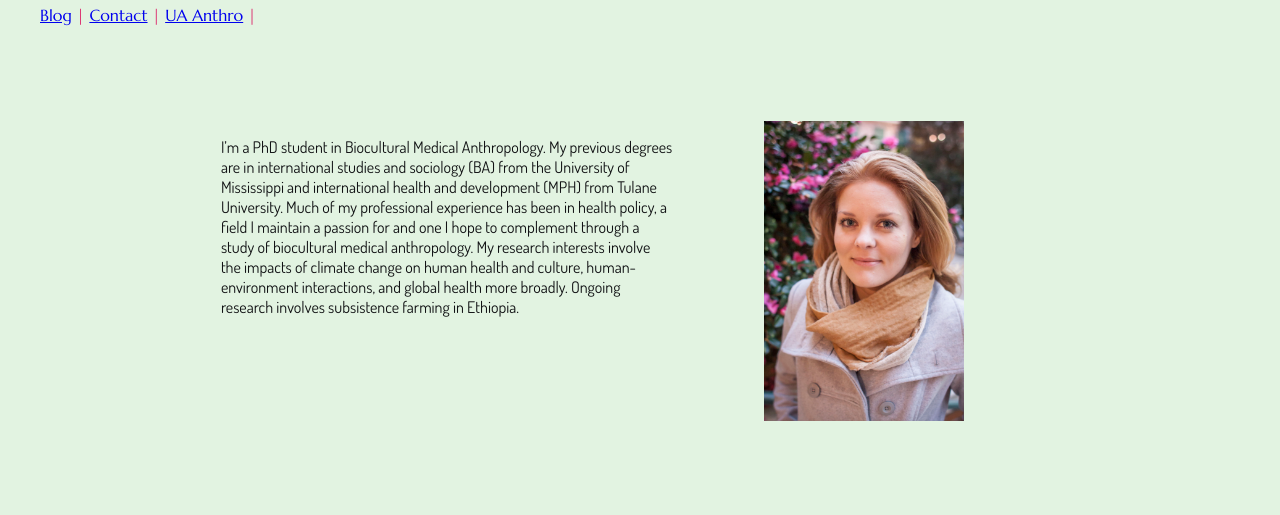
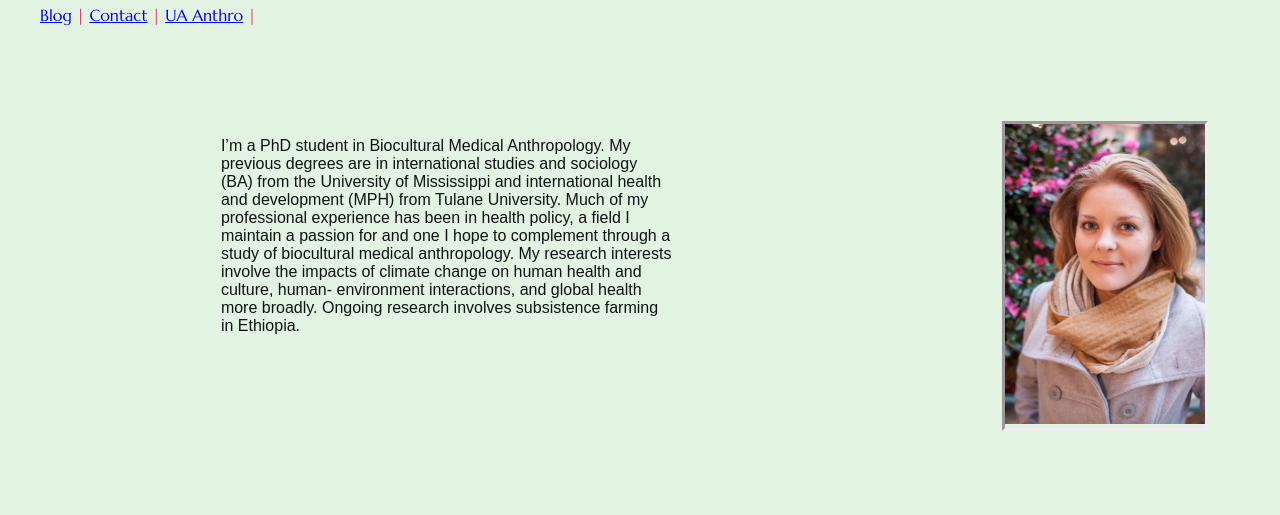
Before and after one commit to blytheeden/edenblackwell.github.io, a plain HTML site: page index.html in a window 1280 px wide. Shown: the part 88-603 px from the top of the page. Drawn offline with Linux system fonts and the light colour scheme; a web font is replaced by a local one.

Commit message:
Add files via upload

```diff
--- a/index.html
+++ b/index.html
@@ -1,7 +1,7 @@
 <!DOCTYPE html>
 <html lang="en">
     <head>
-        <link rel="stylesheet" href="Style.css" />
+        <link rel="stylesheet" href="Style3.css" />
         <link rel="preconnect" href="https://fonts.googleapis.com">
 <link rel="preconnect" href="https://fonts.gstatic.com" crossorigin>
 <link href="https://fonts.googleapis.com/css2?family=Dosis:wght@300;400;500&family=Fira+Sans+Extra+Condensed:ital,wght@0,400;0,500;1,400&family=Julius+Sans+One&family=Marcellus&display=swap" rel="stylesheet">
```
